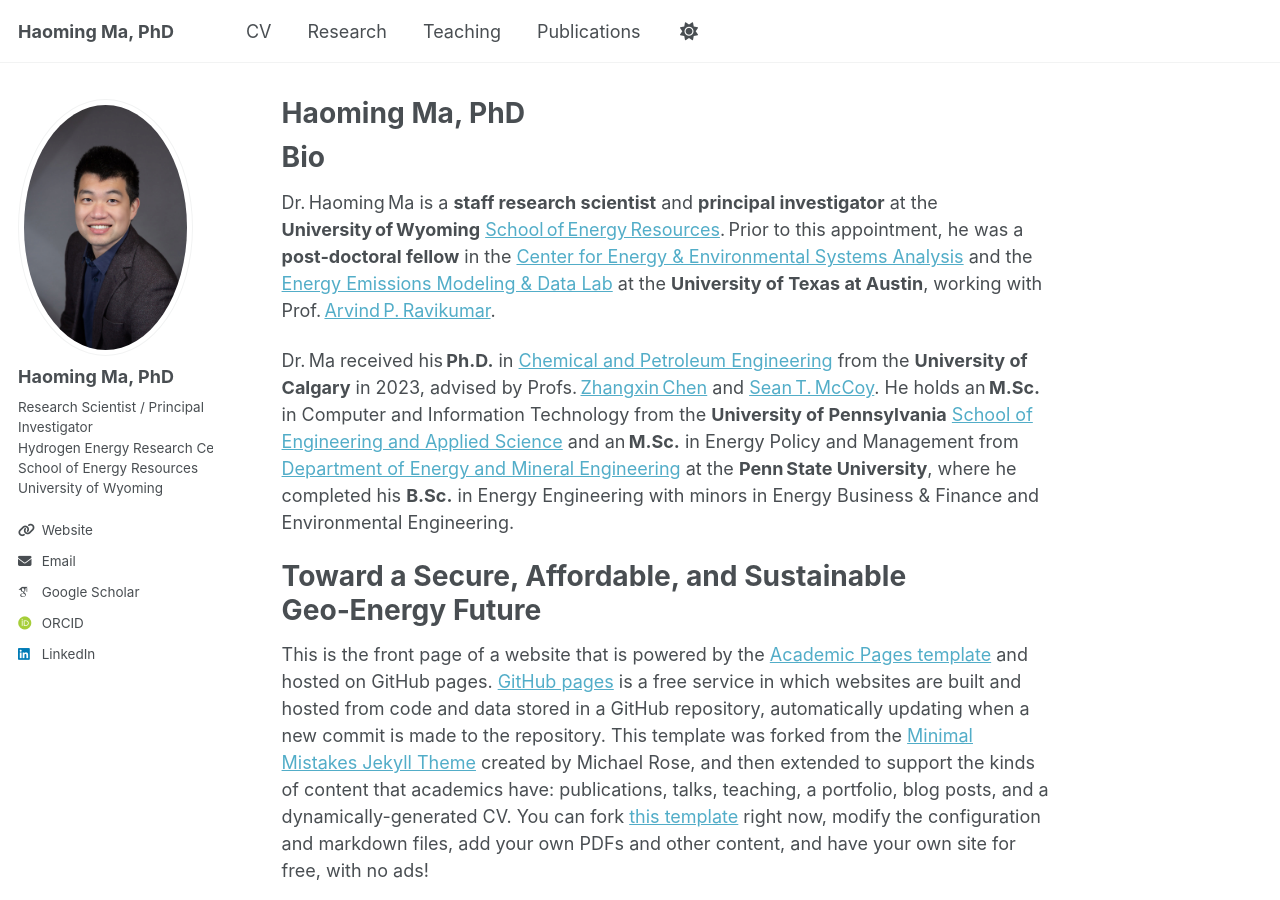
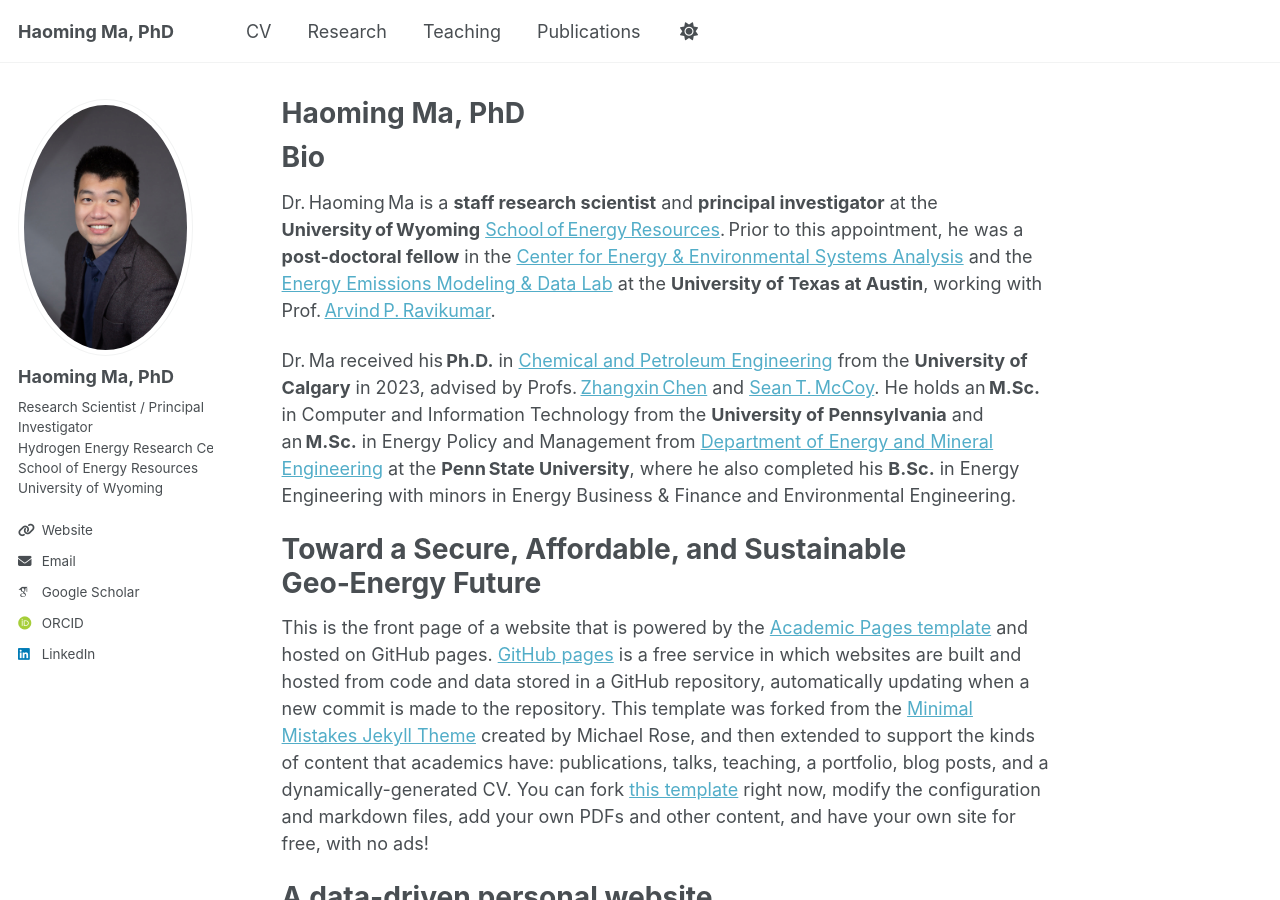
Before and after one commit to haoming-ma/haoming-ma.github.io, a Jekyll site: the page built from _pages/about.md, in a window 1280 px wide and 900 px high. Built offline with Jekyll 4.4.1, drawn with Linux system fonts in a browser that asks for light colours; some web fonts are replaced.

Commit message:
Update about.md

```diff
--- a/_pages/about.md
+++ b/_pages/about.md
@@ -10,7 +10,7 @@ Bio
 ======
 Dr. Haoming Ma is a **staff research scientist** and **principal investigator** at the **University of Wyoming** [School of Energy Resources](https://www.uwyo.edu/ser). Prior to this appointment, he was a **post‑doctoral fellow** in the [Center for Energy & Environmental Systems Analysis](https://www.ceesa.utexas.edu) and the [Energy Emissions Modeling & Data Lab](https://www.eemdl.utexas.edu/) at the **University of Texas at Austin**, working with Prof. [Arvind P. Ravikumar](https://scholar.google.com/citations?user=JgkvadQAAAAJ&hl=en).
 
-Dr. Ma received his **Ph.D.** in [Chemical and Petroleum Engineering](https://schulich.ucalgary.ca/chemical-petroleum/home) from the **University of Calgary** in 2023, advised by Profs. [Zhangxin Chen](https://scholar.google.ca/citations?user=LWXGc90AAAAJ&hl=en) and [Sean T. McCoy](https://scholar.google.fr/citations?user=puoY4D8AAAAJ&hl=en). He holds an **M.Sc.** in Computer and Information Technology from the **University of Pennsylvania** [School of Engineering and Applied Science](https://www.seas.upenn.edu/) and an **M.Sc.** in Energy Policy and Management from [Department of Energy and Mineral Engineering](https://www.eme.psu.edu/) at the **Penn State University**, where he completed his **B.Sc.** in Energy Engineering with minors in Energy Business & Finance and Environmental Engineering.
+Dr. Ma received his **Ph.D.** in [Chemical and Petroleum Engineering](https://schulich.ucalgary.ca/chemical-petroleum/home) from the **University of Calgary** in 2023, advised by Profs. [Zhangxin Chen](https://scholar.google.ca/citations?user=LWXGc90AAAAJ&hl=en) and [Sean T. McCoy](https://scholar.google.fr/citations?user=puoY4D8AAAAJ&hl=en). He holds an **M.Sc.** in Computer and Information Technology from the **University of Pennsylvania** and an **M.Sc.** in Energy Policy and Management from [Department of Energy and Mineral Engineering](https://www.eme.psu.edu/) at the **Penn State University**, where he also completed his **B.Sc.** in Energy Engineering with minors in Energy Business & Finance and Environmental Engineering.
 
 Toward a Secure, Affordable, and Sustainable Geo‑Energy Future
 ======
```
